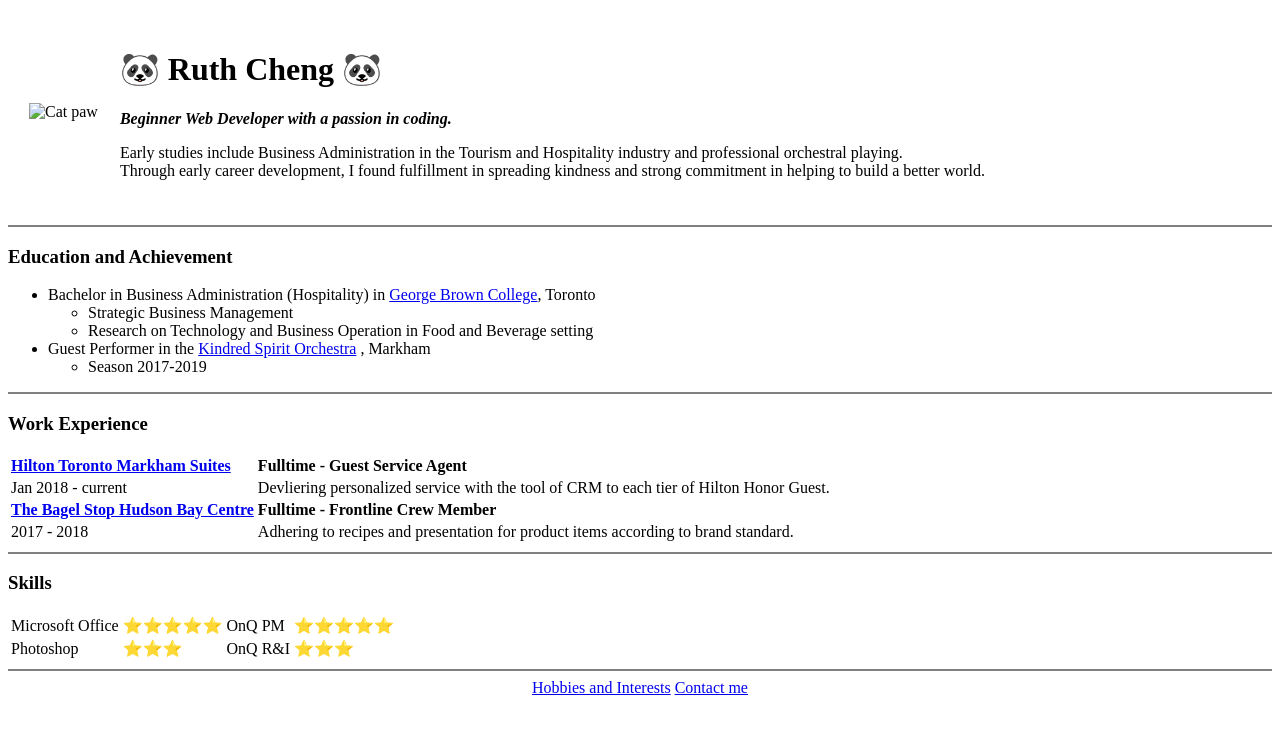
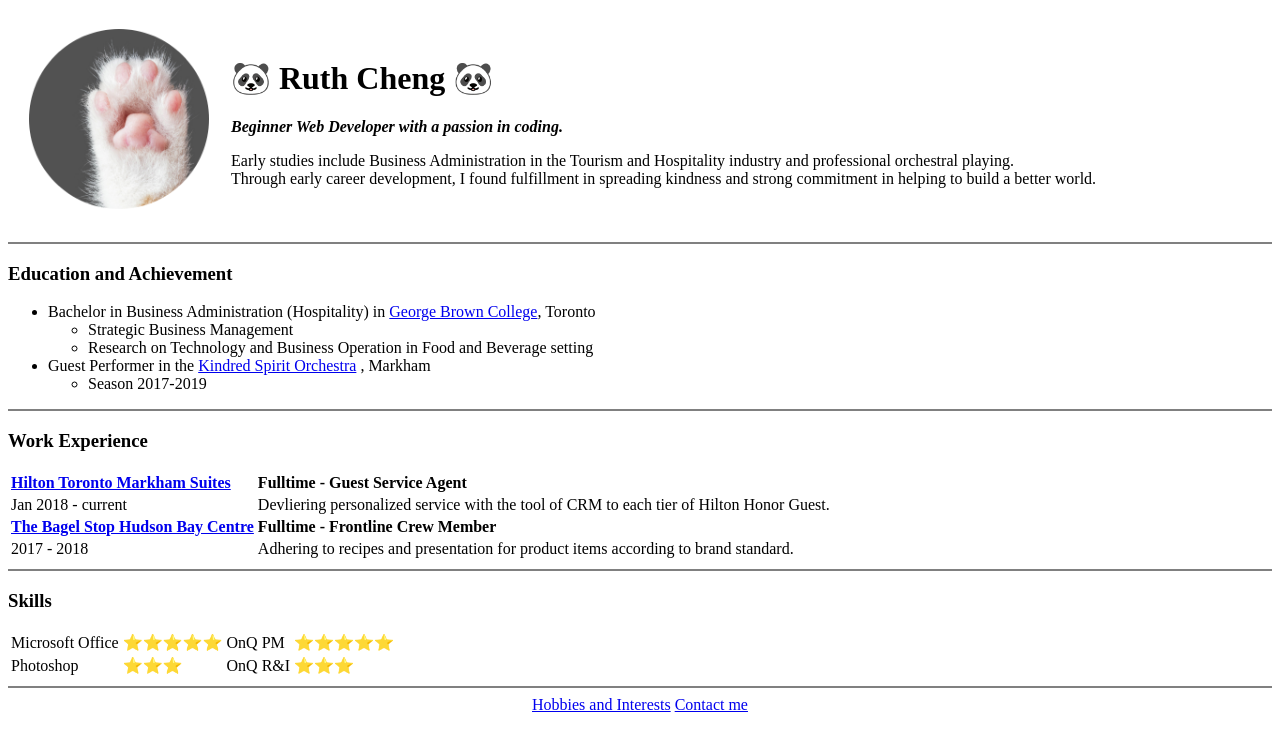
Before and after one commit to Ruthybean/cv, a plain HTML site: page index.html in a window 1280 px wide. Drawn offline with Linux system fonts and the light colour scheme.

Commit message:
Update index.html

```diff
--- a/index.html
+++ b/index.html
@@ -12,7 +12,7 @@
 <body>
   <table cellspacing="20">
     <tr>
-      <td><img src="images/circle-cropped.png" width="180" height="180" alt="Cat paw"></td>
+      <td><img src="circle-cropped.png" width="180" height="180" alt="Cat paw"></td>
       <td>
         <h1>🐼 Ruth Cheng 🐼</h1>
         <p><em><strong>Beginner Web Developer with a passion in coding.</strong></em>
```
